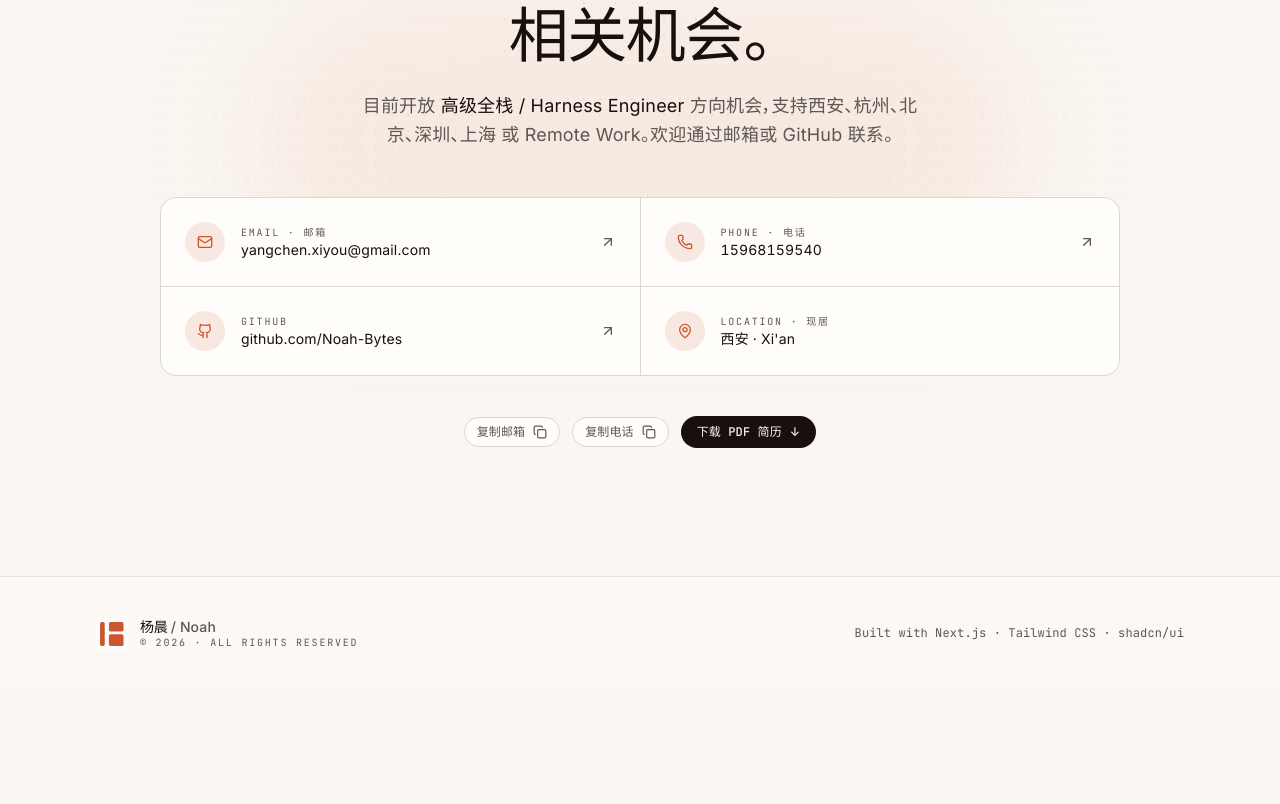
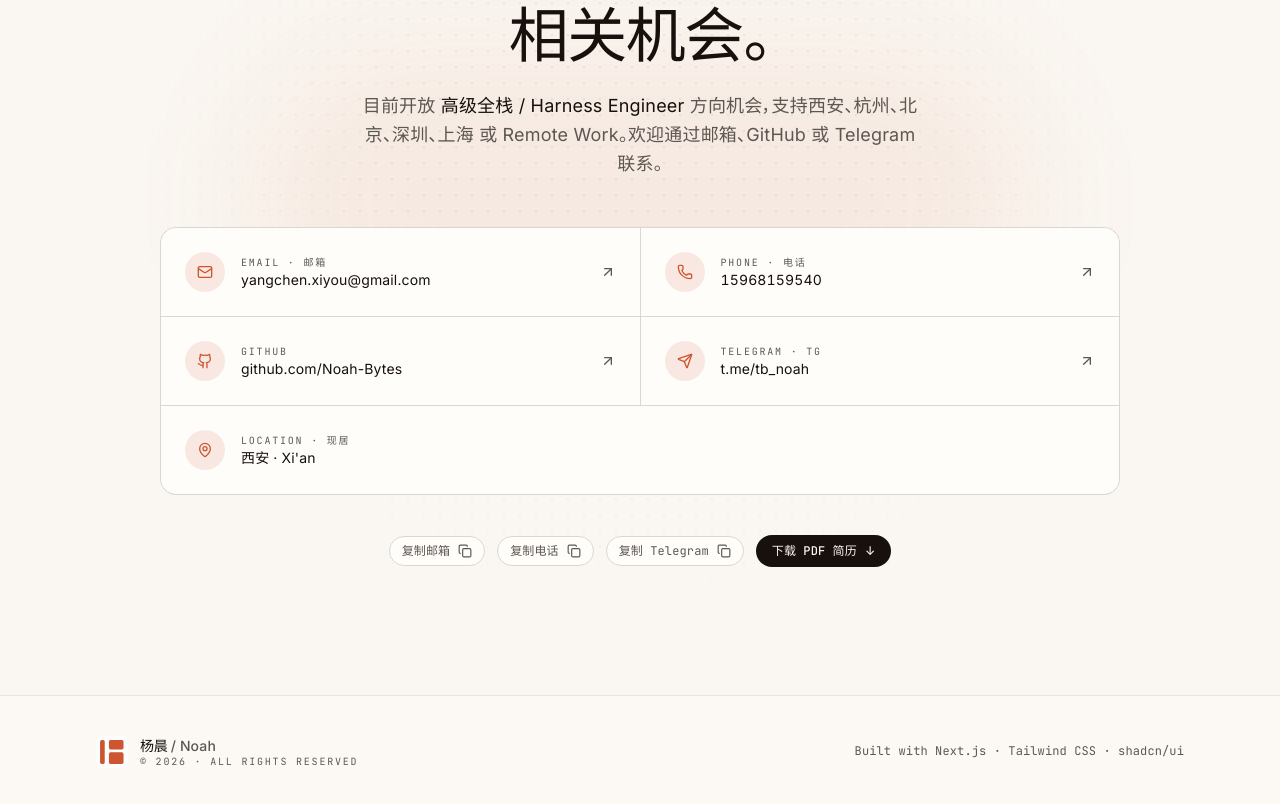
Before and after one commit to Noah-Bytes/noah-resume, a Next.js app: page / in a window 1280 px wide. Shown: the part 6930-7734 px from the top of the page. Before the commit the page ends 7620 px from the top, so only its background shows below. Built offline with nearby package versions, Linux system fonts and the light colour scheme; no server answers; a web font is replaced by a local one.

Commit message:
update resume notify

```diff
--- a/app/api/resume-notify/route.ts
+++ b/app/api/resume-notify/route.ts
@@ -5,6 +5,7 @@ const LABELS: Record<string, string> = {
 	pdf_download: "📄 PDF 下载",
 	copy_email: "📋 复制邮箱",
 	copy_phone: "📋 复制电话",
+	copy_telegram: "📋 复制 Telegram",
 	mailto_click: "✉️ 点击发送邮件",
 };
 
@@ -93,7 +94,11 @@ export async function POST(req: Request) {
 	if (platform) lines.push(`平台：${platform}`);
 	if (userAgent) lines.push(`UA：${userAgent}`);
 
-	if (rawType === "copy_email" || rawType === "copy_phone") {
+	if (
+		rawType === "copy_email" ||
+		rawType === "copy_phone" ||
+		rawType === "copy_telegram"
+	) {
 		if (copiedText) lines.push(`复制内容：${copiedText}`);
 	}
 	if (rawType === "mailto_click" && linkHref) {
--- a/components/contact-section.tsx
+++ b/components/contact-section.tsx
@@ -1,4 +1,4 @@
-import { ArrowUpRight, Github, Mail, MapPin, Phone } from "lucide-react";
+import { ArrowUpRight, Github, Mail, MapPin, Phone, Send } from "lucide-react";
 import { CopyText } from "@/components/copy-text";
 import { PrintButton } from "@/components/print-button";
 import meta from "@/lib/meta";
@@ -121,7 +121,32 @@ export function ContactSection() {
 						/>
 					</a>
 
-					<div className="flex items-center justify-between gap-4 bg-card px-6 py-6">
+					<a
+						href={profile.telegram}
+						target="_blank"
+						rel="noreferrer"
+						className="group flex items-center justify-between gap-4 bg-card px-6 py-6 transition-colors hover:bg-card/70"
+					>
+						<div className="flex items-center gap-4">
+							<span className="grid size-10 place-items-center rounded-full bg-accent/12 text-accent">
+								<Send className="size-4" aria-hidden />
+							</span>
+							<div className="flex flex-col">
+								<span className="font-mono text-[10px] uppercase tracking-[0.18em] text-muted-foreground">
+									{contact.labels.telegram}
+								</span>
+								<span className="link-underline text-sm">
+									{contact.telegramDisplayPath}
+								</span>
+							</div>
+						</div>
+						<ArrowUpRight
+							className="size-4 text-muted-foreground transition-transform group-hover:-translate-y-0.5 group-hover:translate-x-0.5 group-hover:text-accent"
+							aria-hidden
+						/>
+					</a>
+
+					<div className="flex items-center justify-between gap-4 bg-card px-6 py-6 md:col-span-2">
 						<div className="flex items-center gap-4">
 							<span className="grid size-10 place-items-center rounded-full bg-accent/12 text-accent">
 								<MapPin className="size-4" aria-hidden />
@@ -150,6 +175,11 @@ export function ContactSection() {
 						label={contact.copyPhone}
 						notifyEvent="copy_phone"
 					/>
+					<CopyText
+						value={profile.telegram}
+						label={contact.copyTelegram}
+						notifyEvent="copy_telegram"
+					/>
 					<PrintButton />
 				</div>
 			</div>
--- a/components/copy-text.tsx
+++ b/components/copy-text.tsx
@@ -16,7 +16,10 @@ type Props = {
 	label?: string;
 	className?: string;
 	/** 复制成功后上报企业微信机器人 */
-	notifyEvent?: Extract<ResumeNotifyEvent, "copy_email" | "copy_phone">;
+	notifyEvent?: Extract<
+		ResumeNotifyEvent,
+		"copy_email" | "copy_phone" | "copy_telegram"
+	>;
 };
 
 export function CopyText({ value, label, className, notifyEvent }: Props) {
--- a/lib/meta.json
+++ b/lib/meta.json
@@ -39,6 +39,7 @@
 			"phone": "15968159540",
 			"email": "yangchen.xiyou@gmail.com",
 			"github": "https://github.com/Noah-Bytes",
+			"telegram": "https://t.me/tb_noah",
 			"currentlyBuilding": "CrowdComputed · 分布式算力桌面客户端",
 			"summary": "拥有 11 年研发经验，长期负责 Electron、React、Next.js、NestJS 全栈系统架构与工程落地。深度参与多个桌面端、商家 SaaS、AI 工具与分布式系统从 0 到 1 建设，具备插件化架构、运行时设计、工程体系与跨团队协作经验。",
 			"manifesto": [
@@ -549,16 +550,19 @@
 			"titleAccent": "架构设计与全栈工程",
 			"titleSuffix": "相关机会。",
 			"bodyPrefix": "目前开放",
-			"bodySuffix": "方向机会，支持西安、杭州、北京、深圳、上海 或 Remote Work。欢迎通过邮箱或 GitHub 联系。",
+			"bodySuffix": "方向机会，支持西安、杭州、北京、深圳、上海 或 Remote Work。欢迎通过邮箱、GitHub 或 Telegram 联系。",
 			"labels": {
 				"email": "Email · 邮箱",
 				"phone": "Phone · 电话",
 				"github": "GitHub",
+				"telegram": "Telegram · TG",
 				"location": "Location · 现居"
 			},
 			"githubDisplayPath": "github.com/Noah-Bytes",
+			"telegramDisplayPath": "t.me/tb_noah",
 			"copyEmail": "复制邮箱",
-			"copyPhone": "复制电话"
+			"copyPhone": "复制电话",
+			"copyTelegram": "复制 Telegram"
 		},
 		"footer": {
 			"rightsTemplate": "© {year} · all rights reserved",
--- a/lib/resume-notify-client.ts
+++ b/lib/resume-notify-client.ts
@@ -4,6 +4,7 @@ export type ResumeNotifyEvent =
 	| "pdf_download"
 	| "copy_email"
 	| "copy_phone"
+	| "copy_telegram"
 	| "mailto_click";
 
 /** 随事件附加的简要上下文（不含敏感推测，均为浏览器可提供字段） */
```
